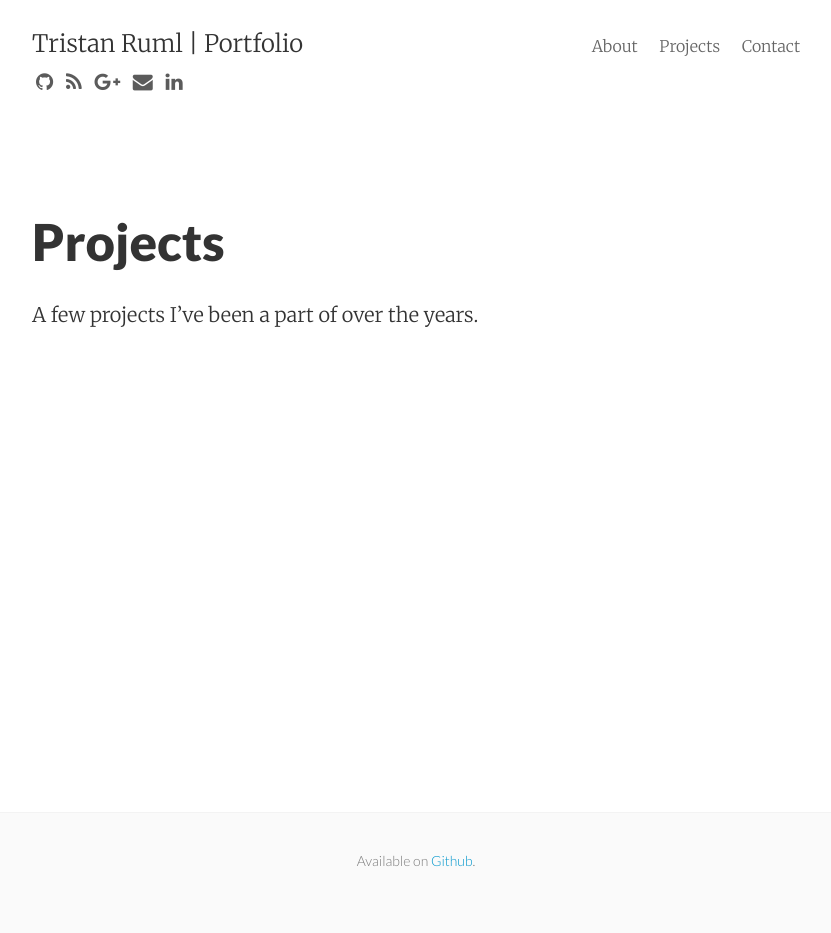
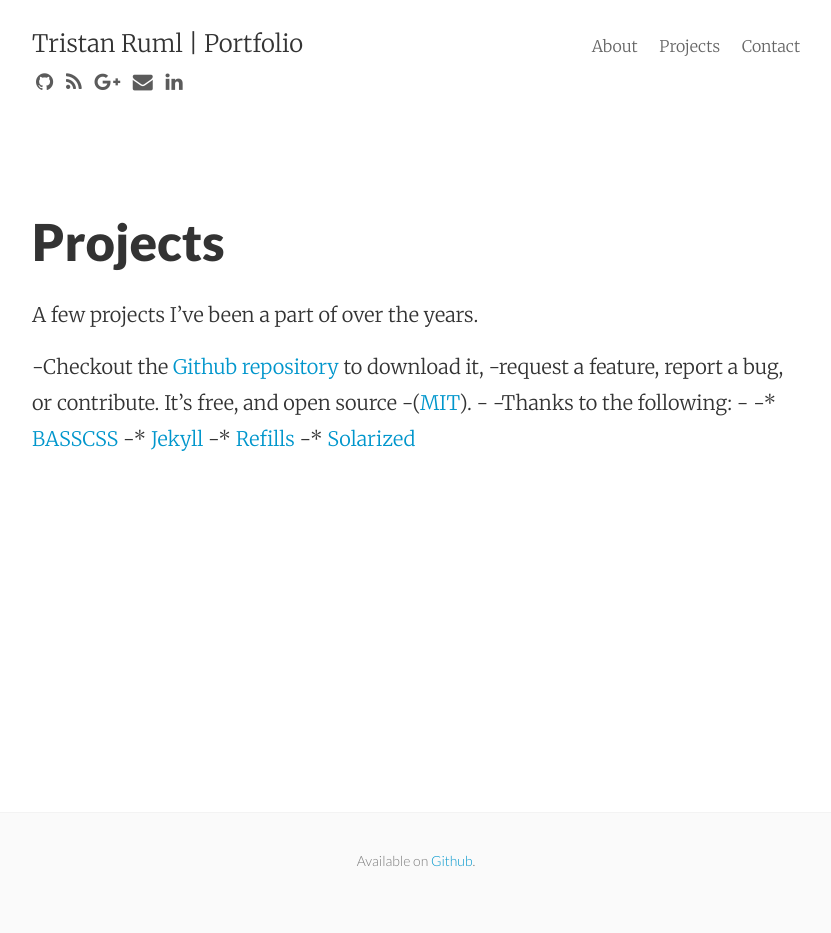
Before and after one commit to tkruml/tkruml.github.io, a Jekyll site: the page built from projects.md, in a window 1280 px wide. Shown: the whole page, without its empty margins (224-1055 px from the left). Built offline with Jekyll 4.4.1, drawn with Linux system fonts in a browser that asks for light colours; nearby versions of some CDN libraries.

Commit message:
Update projects.md

```diff
--- a/projects.md
+++ b/projects.md
@@ -5,3 +5,14 @@ permalink: /projects/
 ---
 
 A few projects I've been a part of over the years.
+
+-Checkout the [Github repository](https://github.com/johnotander/pixyll) to download it,
+-request a feature, report a bug, or contribute. It's free, and open source
+-([MIT](http://opensource.org/licenses/MIT)).
+-
+-Thanks to the following:
+-
+-* [BASSCSS](http://basscss.com)
+-* [Jekyll](http://jekyllrb.com)
+-* [Refills](http://refills.bourbon.io/)
+-* [Solarized](http://ethanschoonover.com/solarized)
```
